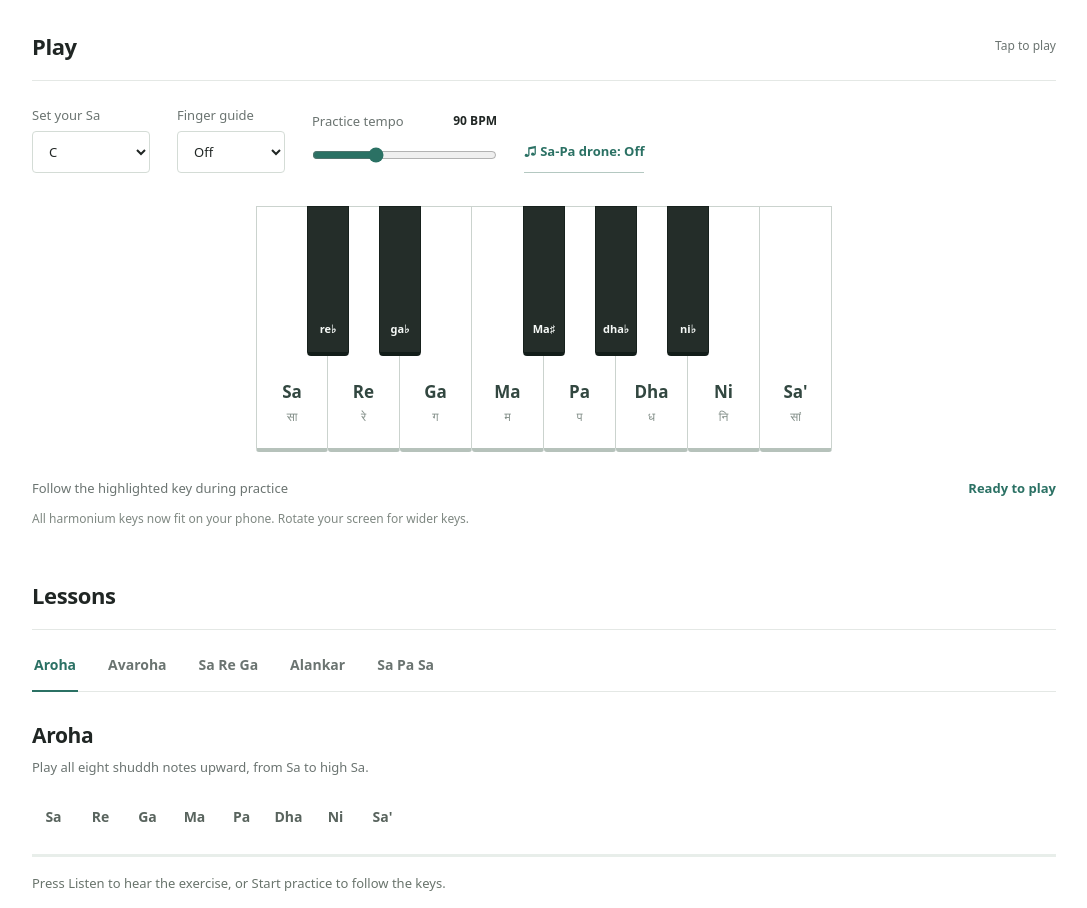
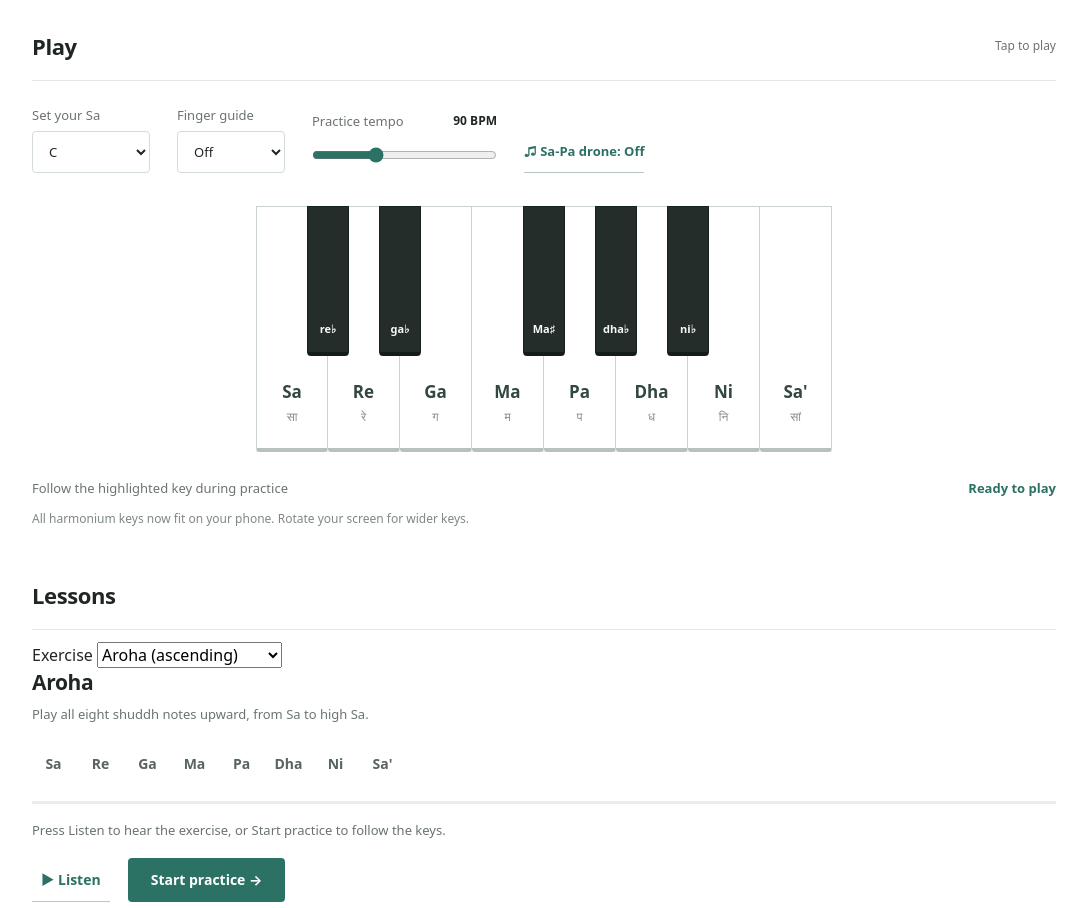
Before and after one commit to bibhatsukuiri/openshare, a plain HTML site: page music.html in a window 1280 px wide. Shown: the part 134-1042 px from the top of the page, without its empty margins (96-1183 px from the left). Drawn offline with Linux system fonts and the light colour scheme.

Commit message:
Replace lesson tabs with dropdown and add full Jana Gana Mana song navigation

```diff
--- a/music.html
+++ b/music.html
@@ -101,12 +101,19 @@
             <h2 id="learn-title">Lessons</h2>
           </div>
         </div>
-        <div id="lesson-list" class="lesson-list" aria-label="Choose an exercise">
-          <button type="button" class="lesson-tile is-selected" data-lesson="aroha" aria-pressed="true"><strong>Aroha</strong></button>
-          <button type="button" class="lesson-tile" data-lesson="avaroha" aria-pressed="false"><strong>Avaroha</strong></button>
-          <button type="button" class="lesson-tile" data-lesson="three" aria-pressed="false"><strong>Sa Re Ga</strong></button>
-          <button type="button" class="lesson-tile" data-lesson="alankar" aria-pressed="false"><strong>Alankar</strong></button>
-          <button type="button" class="lesson-tile" data-lesson="sapa" aria-pressed="false"><strong>Sa Pa Sa</strong></button>
+        <div class="lesson-chooser">
+          <label for="lesson-select">Exercise</label>
+          <select id="lesson-select" aria-label="Choose a lesson">
+            <option value="aroha">Aroha (ascending)</option>
+            <option value="avaroha">Avaroha (descending)</option>
+            <option value="anthem">Jana Gana Mana</option>
+          </select>
+          <div id="song-line-controls" class="song-line-controls" hidden>
+            <label for="song-line-select">Song line</label>
+            <select id="song-line-select" aria-label="Choose Jana Gana Mana line"></select>
+            <button type="button" id="previous-line" class="line-nav" aria-label="Previous line">‹</button>
+            <button type="button" id="next-line" class="line-nav" aria-label="Next line">›</button>
+          </div>
         </div>
 
         <div class="lesson-player">
@@ -121,6 +128,7 @@
           <p class="feedback" id="practice-feedback" role="status" aria-live="polite">Press Listen to hear the exercise, or Start practice to follow the keys.</p>
           <div class="lesson-actions">
             <button type="button" id="listen-button" class="action-button secondary"><span aria-hidden="true">▶</span> Listen</button>
+            <button type="button" id="listen-all-button" class="action-button secondary" hidden>▶ Full song</button>
             <button type="button" id="practice-button" class="action-button primary">Start practice <span aria-hidden="true">→</span></button>
             <button type="button" id="stop-button" class="action-button subtle" hidden>Stop</button>
           </div>
```
